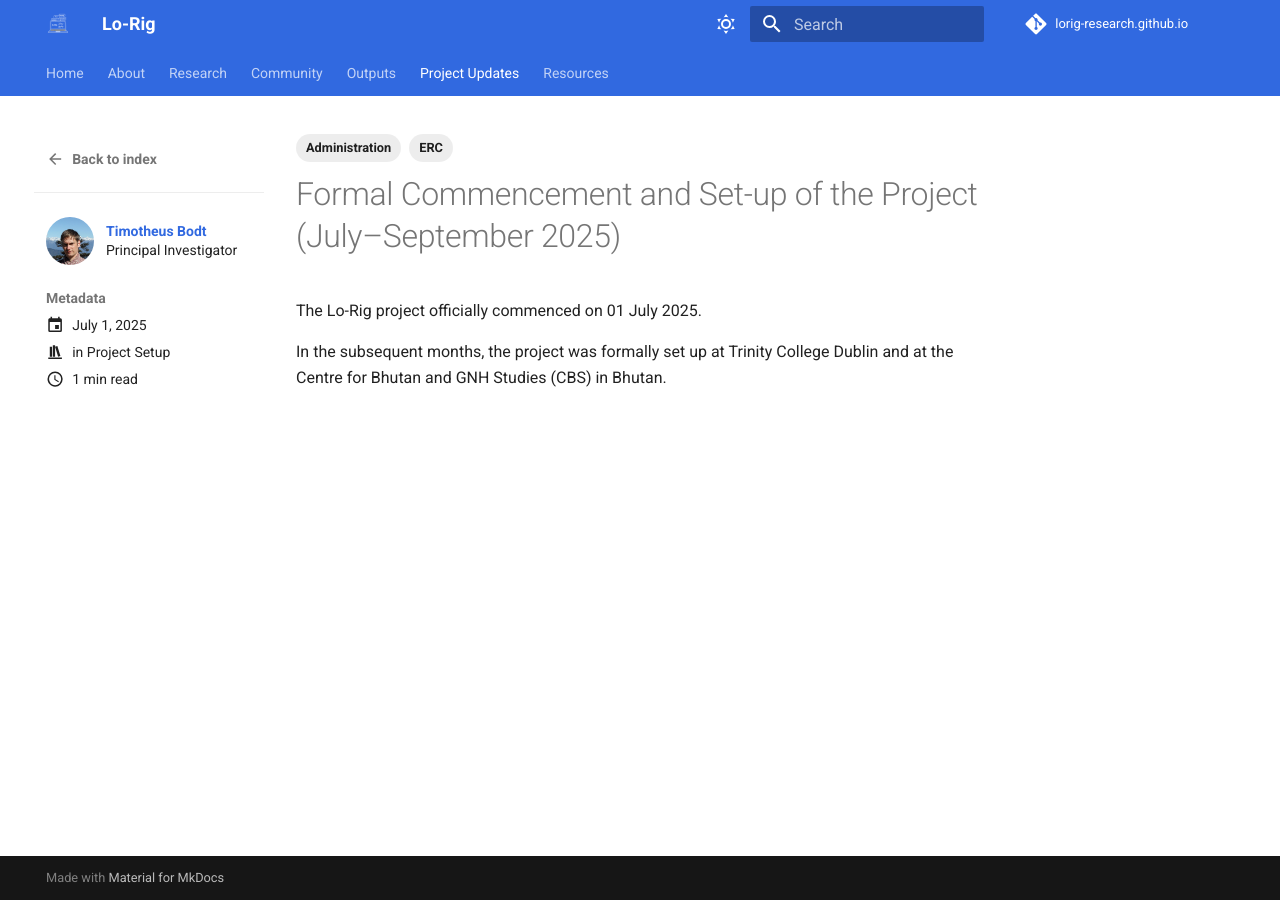
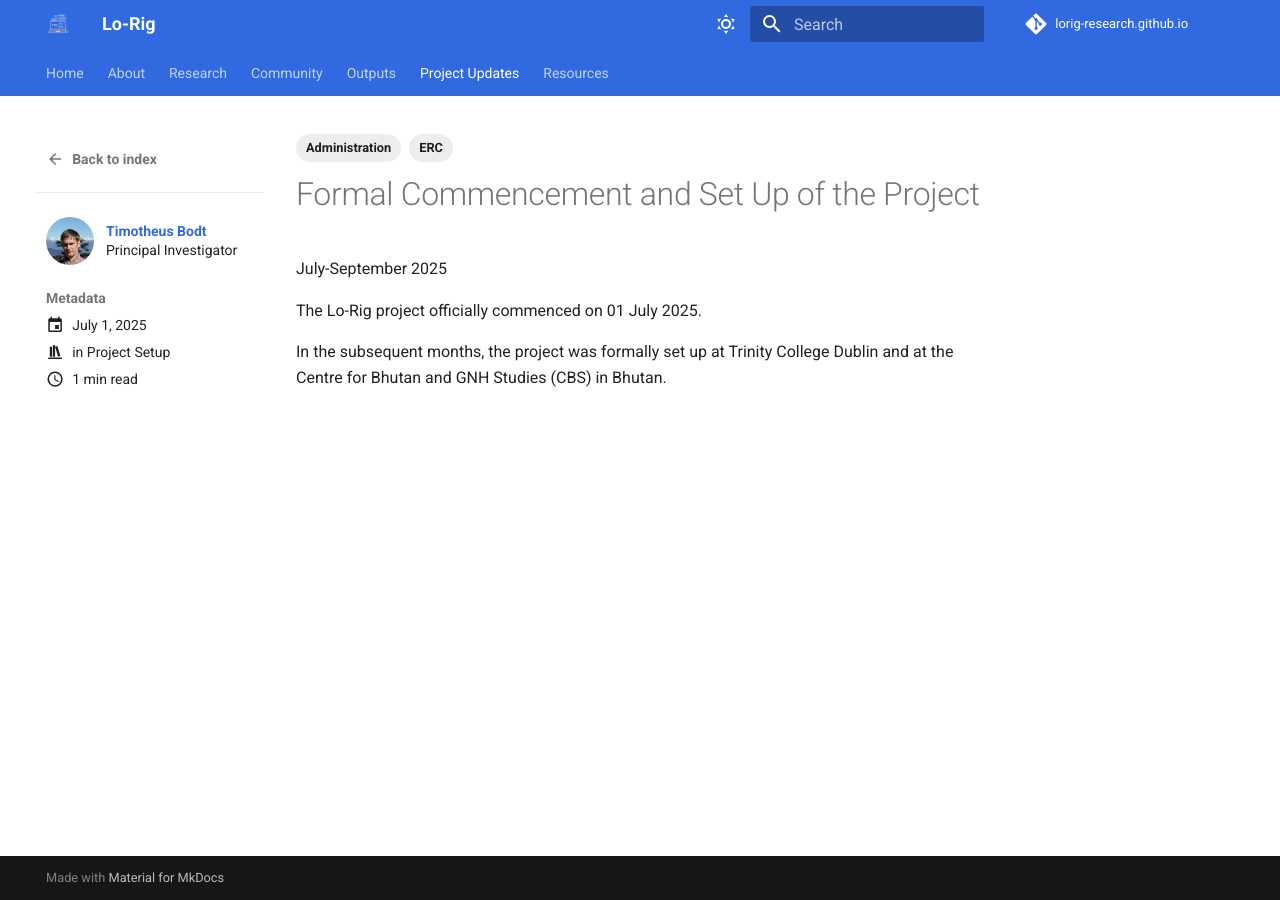
Before and after one commit to lorig-research/lorig-research.github.io, an MkDocs documentation site: the page built from docs/updates/posts/2025_07_01-project_start.md, in a window 1280 px wide. Built offline with MkDocs 1.6.1 and Material for MkDocs 9.7.7, drawn with Linux system fonts in a browser that asks for light colours; comment, search, counter and statistics services are not loaded; part of the change alters nothing that is shown.

```diff
--- a/docs/updates/posts/2025_07_01-project_start.md
+++ b/docs/updates/posts/2025_07_01-project_start.md
@@ -7,9 +7,11 @@ tags:
   - ERC
 authors:
   - timotheus_bodt
+slug: 202507-formal-commencement
 ---
 
-# Formal Commencement and Set-up of the Project (July–September 2025)
+# Formal Commencement and Set Up of the Project
+July-September 2025
 
 The Lo-Rig project officially commenced on 01 July 2025.
 
```
